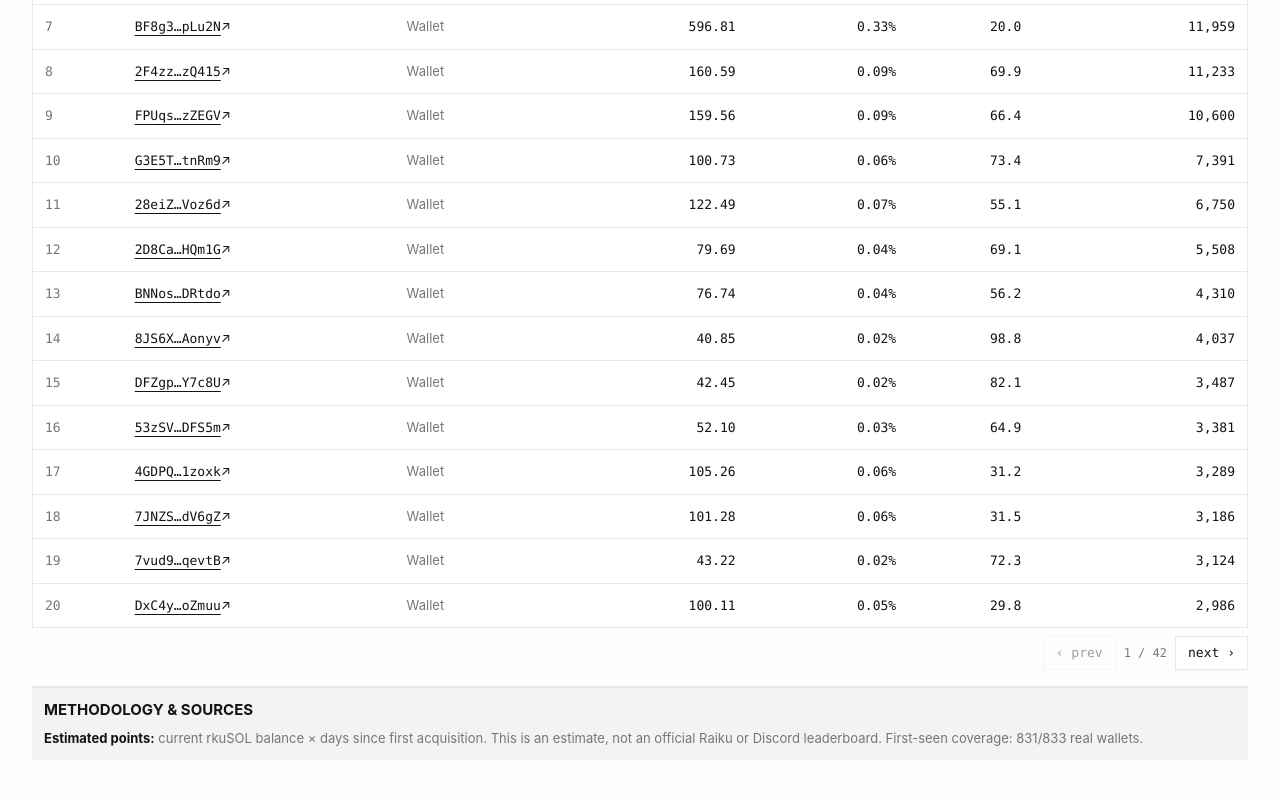
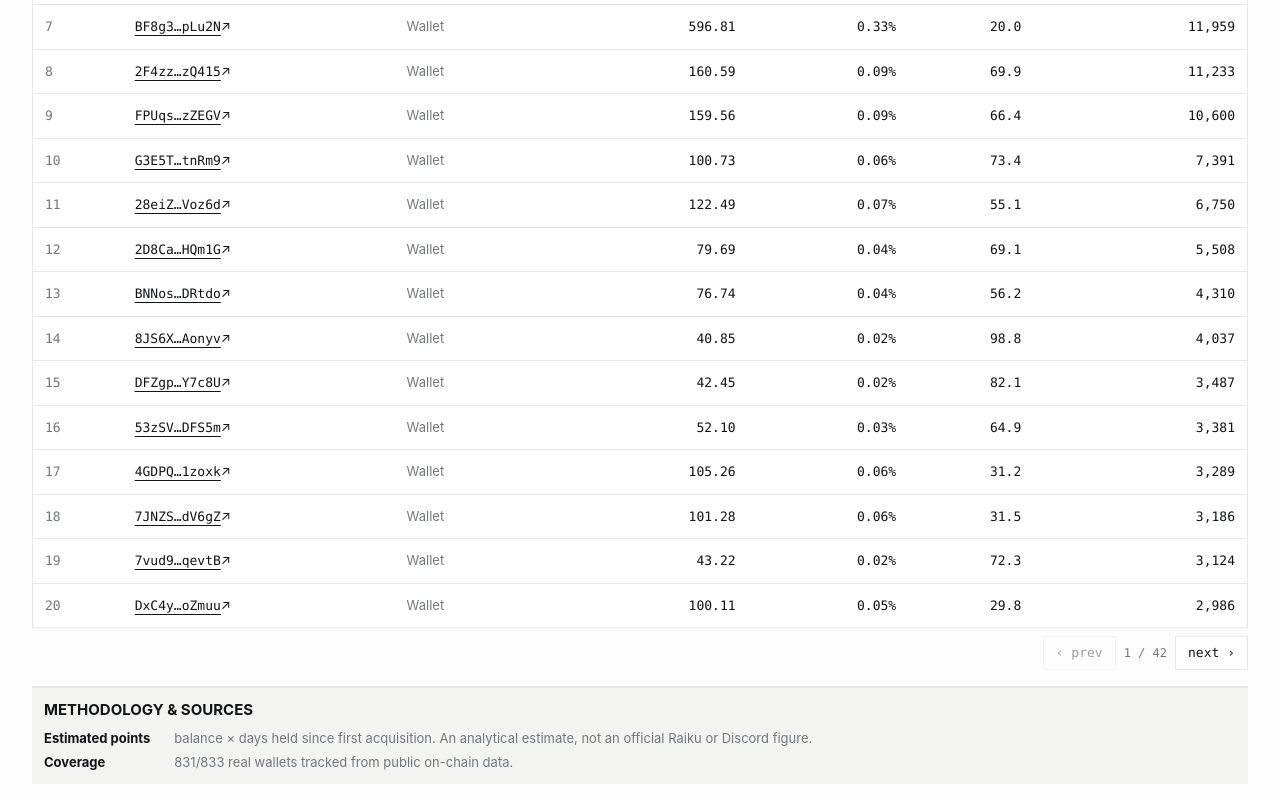
Before and after one commit to yjm26/raiku-dashboard, a React (Vite) app: page / in a window 1280 px wide. Shown: the part 2258-3058 px from the top of the page. Before the commit the page ends 3034 px from the top, so only its background shows below. Built offline with nearby package versions, Linux system fonts and the light colour scheme.

Commit message:
refine: methodology note — label/value grid, clearer copy

```diff
--- a/src/app/components/MethodologyNote.jsx
+++ b/src/app/components/MethodologyNote.jsx
@@ -1 +1,11 @@
-export default function MethodologyNote({ coverage }) { return <section id="methodology" className="mt-4 border-t-2 border-rule bg-surface-muted p-3 text-[13px] leading-5 text-muted" aria-labelledby="methodology-title"><h2 id="methodology-title" className="m-0 text-[15px] font-bold uppercase text-ink">Methodology &amp; sources</h2><p className="mb-0 mt-2"><strong className="text-ink">Estimated points:</strong> current rkuSOL balance × days since first acquisition. This is an estimate, not an official Raiku or Discord leaderboard. First-seen coverage: {coverage?.found ?? 0}/{coverage?.total ?? 0} real wallets.</p></section>; }
+export default function MethodologyNote({ coverage }) {
+  return <section id="methodology" className="mt-4 border-t-2 border-rule bg-surface-muted p-3 text-[13px] leading-5 text-muted" aria-labelledby="methodology-title">
+    <h2 id="methodology-title" className="m-0 text-[15px] font-bold uppercase text-ink">Methodology &amp; sources</h2>
+    <div className="mt-2 grid gap-x-6 gap-y-1 sm:grid-cols-[auto_1fr]">
+      <p className="m-0"><strong className="text-ink">Estimated points</strong></p>
+      <p className="m-0">balance × days held since first acquisition. An analytical estimate, not an official Raiku or Discord figure.</p>
+      <p className="m-0"><strong className="text-ink">Coverage</strong></p>
+      <p className="m-0">{coverage?.found ?? 0}/{coverage?.total ?? 0} real wallets tracked from public on-chain data.</p>
+    </div>
+  </section>;
+}
```
